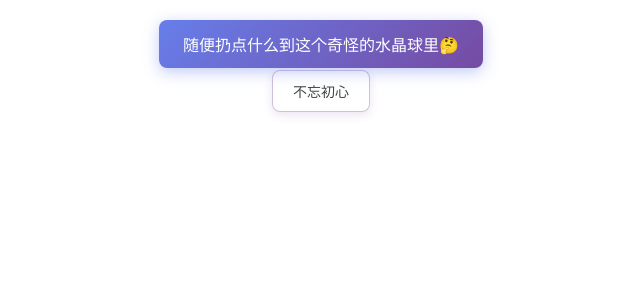
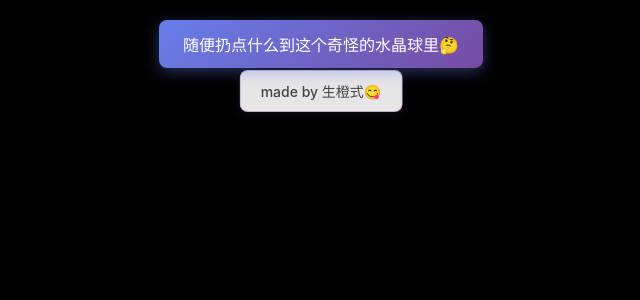
Before and after one commit to senwich/SenwichScene, a Vue app: page / in a window 1280 px wide. Shown: the top 300 px of the page, without its empty margins (319-959 px from the left). Built offline with nearby package versions, Linux system fonts and the light colour scheme.

Commit message:
update:background Color is black now

```diff
--- a/src/App.vue
+++ b/src/App.vue
@@ -434,7 +434,7 @@ onUnmounted(() => {
       随便扔点什么到这个奇怪的水晶球里🤔
     </button>
     <button class="reset-button" @click="resetView()">
-      不忘初心
+      made by 生橙式😋
     </button>
   </div>
 </template>
@@ -449,6 +449,7 @@ onUnmounted(() => {
   cursor: grab;
   user-select: none;
   position: relative;
+  background-color: #000;
 }
 
 .container:active {
```
